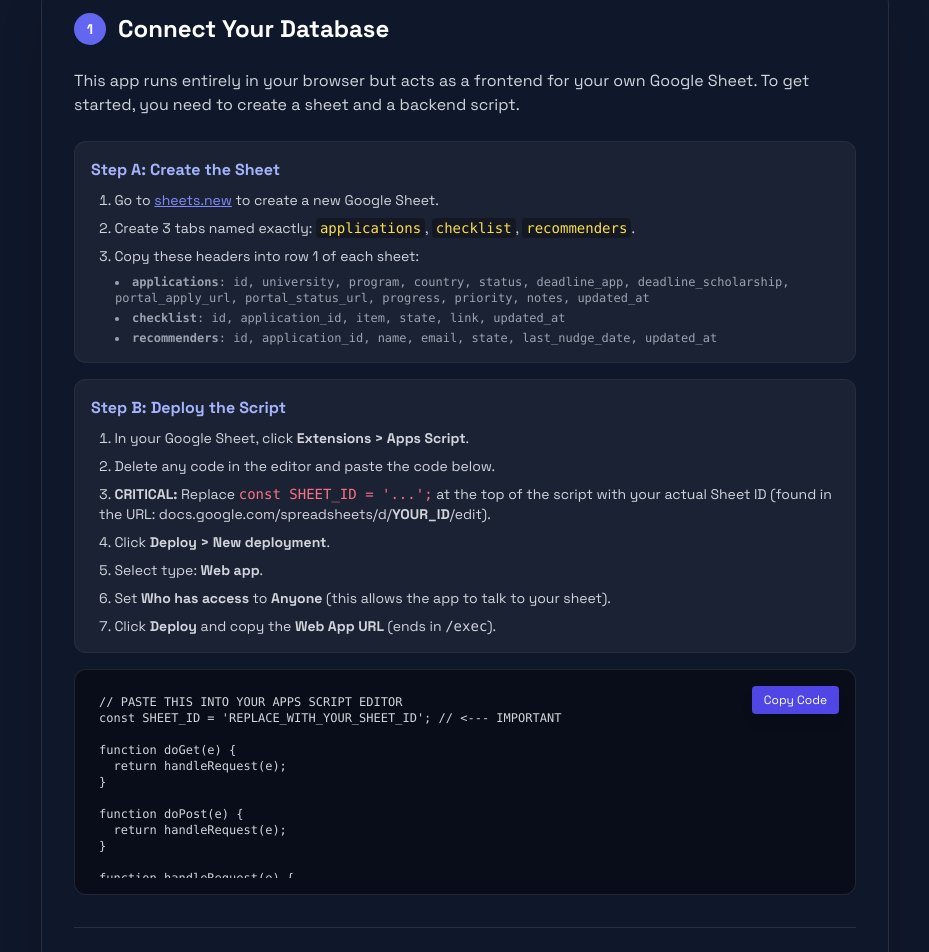
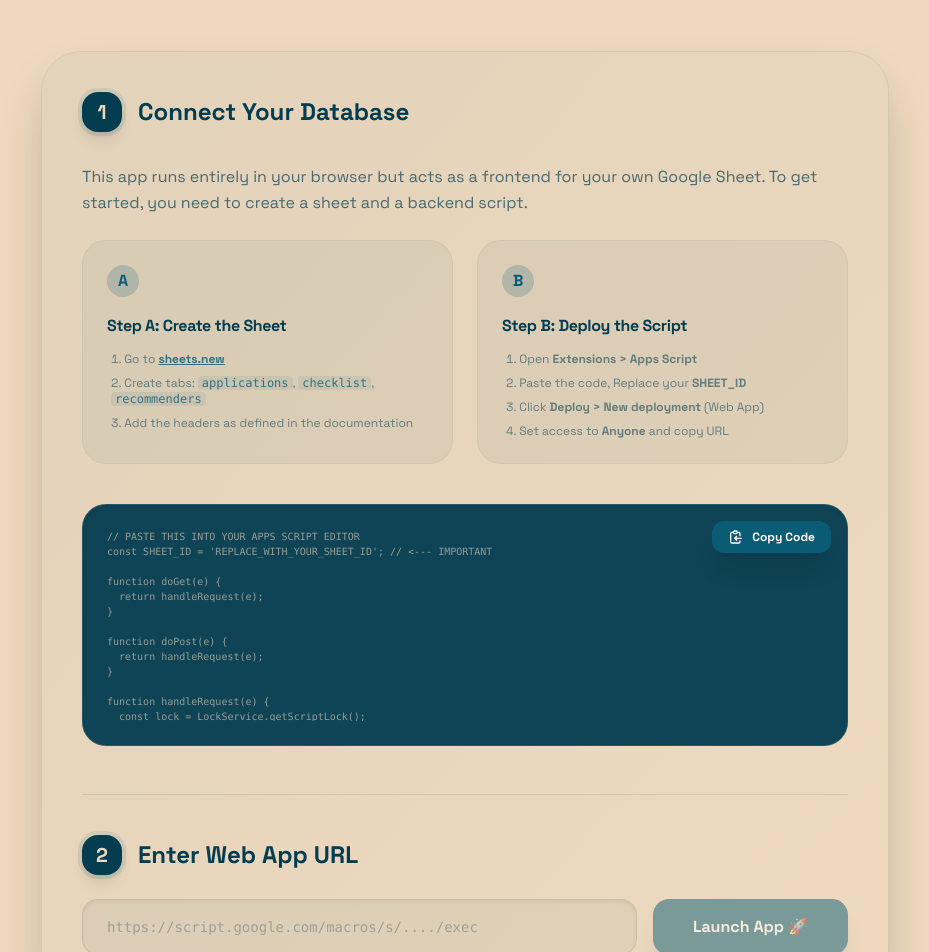
Before and after one commit to azizjail2003/applications-tracker, a Nuxt app: page /setup in a window 1280 px wide. Shown: the part 208-1160 px from the top of the page, without its empty margins (175-1104 px from the left). Built offline with nearby package versions, Linux system fonts and the light colour scheme.

Commit message:
Redesign setup page and fix application save redirect

```diff
--- a/pages/applications/[id].vue
+++ b/pages/applications/[id].vue
@@ -166,8 +166,6 @@ const save = async () => {
         recalculateProgress(appId);
         // Save
         await upsertApplication(app.value);
-        // Redirect
-        router.push('/applications');
     }
 };
 
--- a/pages/setup.vue
+++ b/pages/setup.vue
@@ -1,82 +1,94 @@
 <template>
-  <div class="min-h-screen bg-slate-900 text-white font-sans selection:bg-indigo-500 selection:text-white pb-20">
+  <div class="min-h-screen bg-brand-light dark:bg-brand-dark font-sans text-brand-dark dark:text-brand-light transition-colors duration-300">
     <div class="container mx-auto px-6 py-12 max-w-4xl">
-        <div class="text-center mb-12 animate-float">
-           <h1 class="text-5xl font-bold mb-4 bg-clip-text text-transparent bg-gradient-to-r from-indigo-400 via-purple-400 to-pink-400">Welcome to MSc Tracker</h1>
-           <p class="text-xl text-indigo-200">Your personal command center for grad school applications.</p>
+      <!-- Header -->
+      <div class="text-center mb-16 space-y-4">
+        <div class="inline-block px-4 py-1.5 rounded-full bg-brand-teal/10 text-brand-teal text-xs font-bold uppercase tracking-widest mb-2 border border-brand-teal/20">
+          {{ t('setup.title') }}
+        </div>
+        <h1 class="text-5xl font-extrabold tracking-tight text-brand-dark dark:text-brand-light">
+          Welcome to <span class="text-brand-teal uppercase">MSc</span> Tracker
+        </h1>
+        <p class="text-lg text-brand-dark/60 dark:text-brand-light/60 max-w-2xl mx-auto leading-relaxed">
+          {{ t('setup.subtitle') }}
+        </p>
       </div>
 
-        <div class="glass p-8 rounded-3xl shadow-2xl border border-white/10 mb-12">
-            <h2 class="text-2xl font-bold mb-6 flex items-center gap-3">
-               <span class="w-8 h-8 rounded-full bg-indigo-500 flex items-center justify-center text-sm">1</span>
-               Connect Your Database
+      <!-- Main Config Glass Card -->
+      <div class="glass p-10 rounded-[2.5rem] shadow-2xl border border-brand-dark/10 dark:border-brand-light/10 mb-12 relative overflow-hidden">
+        <div class="absolute inset-0 bg-gradient-to-br from-brand-teal/5 to-transparent pointer-events-none"></div>
+
+        <div class="relative z-10">
+          <h2 class="text-2xl font-bold mb-8 flex items-center gap-4">
+            <span class="w-10 h-10 rounded-2xl bg-brand-dark dark:bg-brand-teal flex items-center justify-center text-brand-light text-xl shadow-lg ring-4 ring-brand-teal/10">1</span>
+            {{ t('setup.connect_db') }}
           </h2>
 
-            <p class="text-gray-300 mb-6">
-               This app runs entirely in your browser but acts as a frontend for your own Google Sheet.
-               To get started, you need to create a sheet and a backend script.
-            </p>
+          <div class="space-y-6 text-brand-dark/70 dark:text-brand-light/70 leading-relaxed mb-10">
+            <p>{{ t('setup.desc') }}</p>
 
-            <div class="space-y-4 mb-8">
-               <div class="bg-white/5 rounded-xl p-4 border border-white/5">
-                  <h3 class="font-bold text-indigo-300 mb-2">Step A: Create the Sheet</h3>
-                  <ol class="list-decimal list-inside text-sm text-gray-300 space-y-2 ml-2">
-                     <li>Go to <a href="https://sheets.new" target="_blank" class="text-indigo-400 underline hover:text-white">sheets.new</a> to create a new Google Sheet.</li>
-                     <li>Create 3 tabs named exactly: <code class="bg-black/30 px-1 py-0.5 rounded text-yellow-300">applications</code>, <code class="bg-black/30 px-1 py-0.5 rounded text-yellow-300">checklist</code>, <code class="bg-black/30 px-1 py-0.5 rounded text-yellow-300">recommenders</code>.</li>
-                     <li>
-                        Copy these headers into row 1 of each sheet:
-                        <ul class="list-disc list-inside mt-2 ml-4 space-y-1 text-xs text-gray-400 font-mono">
-                           <li><strong>applications</strong>: id, university, program, country, status, deadline_app, deadline_scholarship, portal_apply_url, portal_status_url, progress, priority, notes, updated_at</li>
-                           <li><strong>checklist</strong>: id, application_id, item, state, link, updated_at</li>
-                           <li><strong>recommenders</strong>: id, application_id, name, email, state, last_nudge_date, updated_at</li>
-                        </ul>
-                     </li>
+            <div class="grid grid-cols-1 md:grid-cols-2 gap-6 mt-8">
+              <!-- Step A -->
+              <div class="group p-6 rounded-3xl bg-brand-dark/5 dark:bg-brand-light/5 border border-brand-dark/5 dark:border-brand-light/5 hover:border-brand-teal/30 transition-all duration-300">
+                <div class="w-8 h-8 rounded-full bg-brand-teal/20 flex items-center justify-center mb-4 text-brand-teal group-hover:scale-110 transition-transform font-bold">A</div>
+                <h3 class="font-bold text-brand-dark dark:text-brand-light mb-3 tracking-tight">{{ t('setup.step_a') }}</h3>
+                <ol class="text-xs space-y-2 opacity-80 list-decimal list-inside pl-1">
+                  <li>Go to <a href="https://sheets.new" target="_blank" class="text-brand-teal font-bold underline">sheets.new</a></li>
+                  <li>Create tabs: <code class="bg-brand-teal/10 px-1 rounded text-brand-teal">applications</code>, <code class="bg-brand-teal/10 px-1 rounded text-brand-teal">checklist</code>, <code class="bg-brand-teal/10 px-1 rounded text-brand-teal">recommenders</code></li>
+                  <li>Add the headers as defined in the documentation</li>
                 </ol>
               </div>
 
-               <div class="bg-white/5 rounded-xl p-4 border border-white/5">
-                  <h3 class="font-bold text-indigo-300 mb-2">Step B: Deploy the Script</h3>
-                  <ol class="list-decimal list-inside text-sm text-gray-300 space-y-2 ml-2">
-                     <li>In your Google Sheet, click <strong>Extensions > Apps Script</strong>.</li>
-                     <li>Delete any code in the editor and paste the code below.</li>
-                     <li>
-                        <strong>CRITICAL:</strong> Replace <code class="text-rose-400">const SHEET_ID = '...';</code> at the top of the script with your actual Sheet ID (found in the URL: docs.google.com/spreadsheets/d/<strong>YOUR_ID</strong>/edit).
-                     </li>
-                     <li>Click <strong>Deploy > New deployment</strong>.</li>
-                     <li>Select type: <strong>Web app</strong>.</li>
-                     <li>Set <strong>Who has access</strong> to <strong>Anyone</strong> (this allows the app to talk to your sheet).</li>
-                     <li>Click <strong>Deploy</strong> and copy the <strong>Web App URL</strong> (ends in <code>/exec</code>).</li>
+              <!-- Step B -->
+              <div class="group p-6 rounded-3xl bg-brand-dark/5 dark:bg-brand-light/5 border border-brand-dark/5 dark:border-brand-light/5 hover:border-brand-teal/30 transition-all duration-300">
+                <div class="w-8 h-8 rounded-full bg-brand-teal/20 flex items-center justify-center mb-4 text-brand-teal group-hover:scale-110 transition-transform font-bold">B</div>
+                <h3 class="font-bold text-brand-dark dark:text-brand-light mb-3 tracking-tight">{{ t('setup.step_b') }}</h3>
+                <ol class="text-xs space-y-2 opacity-80 list-decimal list-inside pl-1">
+                  <li>Open <strong>Extensions > Apps Script</strong></li>
+                  <li>Paste the code, Replace your <strong>SHEET_ID</strong></li>
+                  <li>Click <strong>Deploy > New deployment</strong> (Web App)</li>
+                  <li>Set access to <strong>Anyone</strong> and copy URL</li>
                 </ol>
               </div>
-
-               <div class="bg-black/40 rounded-xl p-4 border border-white/10 relative group">
-                  <button @click="copyCode" class="absolute top-4 right-4 text-xs bg-indigo-600 hover:bg-indigo-500 text-white px-3 py-1.5 rounded transition-colors shadow-lg">
-                     {{ copied ? 'Copied!' : 'Copy Code' }}
-                  </button>
-                  <pre class="text-xs text-gray-300 font-mono overflow-x-auto h-48 scrollbar-thin scrollbar-thumb-indigo-500/50 scrollbar-track-transparent p-2">{{ backendCode }}</pre>
             </div>
           </div>
 
-            <div class="border-t border-white/10 pt-8">
-               <h2 class="text-2xl font-bold mb-4 flex items-center gap-3">
-                  <span class="w-8 h-8 rounded-full bg-purple-500 flex items-center justify-center text-sm">2</span>
-                  Enter Web App URL
+          <!-- Code Box -->
+          <div class="bg-brand-dark/95 dark:bg-brand-dark rounded-3xl p-6 border border-white/10 relative group mb-12 shadow-inner overflow-hidden">
+            <div class="absolute inset-0 bg-gradient-to-tr from-brand-teal/10 to-transparent opacity-50"></div>
+            <button @click="copyCode" class="absolute top-4 right-4 z-20 flex items-center gap-2 bg-brand-teal hover:bg-white hover:text-brand-dark text-white px-4 py-2 rounded-xl text-xs font-bold transition-all shadow-xl active:scale-95 group-hover:ring-4 ring-brand-teal/20">
+               <svg v-if="!copied" class="w-4 h-4" fill="none" viewBox="0 0 24 24" stroke="currentColor"><path stroke-linecap="round" stroke-linejoin="round" stroke-width="2" d="M8 5H6a2 2 0 00-2 2v12a2 2 0 002 2h10a2 2 0 002-2v-1M8 5a2 2 0 002 2h2a2 2 0 002-2M8 5a2 2 0 012-2h2a2 2 0 012 2m0 0h2a2 2 0 012 2v3m2 4H10m0 0l3-3m-3 3l3 3" /></svg>
+               <svg v-else class="w-4 h-4" fill="none" viewBox="0 0 24 24" stroke="currentColor"><path stroke-linecap="round" stroke-linejoin="round" stroke-width="2" d="M5 13l4 4L19 7" /></svg>
+               {{ copied ? 'Copied!' : 'Copy Code' }}
+            </button>
+            <pre class="relative z-10 text-[10px] text-brand-light/60 font-mono overflow-x-auto h-48 scrollbar-thin scrollbar-thumb-brand-teal/50 scrollbar-track-transparent pr-4">{{ backendCode }}</pre>
+          </div>
+
+          <!-- Final Step: URL Input -->
+          <div class="border-t border-brand-dark/10 dark:border-brand-light/10 pt-10">
+            <h2 class="text-2xl font-bold mb-6 flex items-center gap-4">
+              <span class="w-10 h-10 rounded-2xl bg-brand-dark dark:bg-brand-teal flex items-center justify-center text-brand-light text-xl shadow-lg ring-4 ring-brand-teal/10">2</span>
+              {{ t('setup.enter_url') }}
             </h2>
-               <div class="flex flex-col md:flex-row gap-4">
+            <div class="flex flex-col md:flex-row gap-4 items-stretch">
               <input
                 v-model="apiUrl"
                 placeholder="https://script.google.com/macros/s/..../exec"
-                     class="flex-1 bg-white/5 border border-white/10 rounded-xl px-4 py-3 text-white placeholder-gray-500 focus:ring-2 focus:ring-indigo-500 focus:border-transparent transition-all"
+                class="flex-1 bg-brand-dark/5 dark:bg-brand-light/5 border border-brand-dark/10 dark:border-brand-light/10 rounded-2xl px-6 py-4 text-brand-dark dark:text-brand-light placeholder-brand-dark/30 dark:placeholder-brand-light/30 focus:ring-4 focus:ring-brand-teal/20 focus:border-brand-teal transition-all outline-none text-sm font-mono shadow-inner"
               />
               <button
                 @click="saveAndStart"
                 :disabled="!isValidUrl"
-                     class="px-8 py-3 bg-gradient-to-r from-indigo-500 to-purple-600 text-white font-bold rounded-xl shadow-lg shadow-indigo-500/30 hover:scale-105 active:scale-95 transition-all disabled:opacity-50 disabled:cursor-not-allowed disabled:hover:scale-100"
+                class="px-10 py-4 bg-brand-teal text-white font-bold rounded-2xl shadow-xl shadow-brand-teal/20 hover:bg-brand-dark dark:hover:bg-brand-light dark:hover:text-brand-dark transition-all transform hover:-translate-y-1 active:translate-y-0 disabled:opacity-50 disabled:cursor-not-allowed disabled:hover:translate-y-0 flex items-center justify-center gap-3"
               >
-                     Launch App 🚀
+                <span>{{ t('setup.launch') }}</span>
               </button>
             </div>
-               <p v-if="error" class="text-rose-400 text-sm mt-2">{{ error }}</p>
+            <p v-if="error" class="text-rose-500 text-xs mt-4 pl-2 flex items-center gap-1">
+               <svg class="w-4 h-4" fill="none" viewBox="0 0 24 24" stroke="currentColor"><path stroke-linecap="round" stroke-linejoin="round" stroke-width="2" d="M12 8v4m0 4h.01M21 12a9 9 0 11-18 0 9 9 0 0118 0z" /></svg>
+               {{ error }}
+            </p>
+          </div>
         </div>
       </div>
     </div>
@@ -84,11 +96,17 @@
 </template>
 
 <script setup lang="ts">
+const { t } = useTranslation();
 const config = useRuntimeConfig();
-const apiUrl = ref(config.public.apiBase || '');
+const apiUrl = ref('');
 const copied = ref(false);
 const error = ref('');
 const router = useRouter();
+
+onMounted(() => {
+   // Try to pre-fill from localStorage if available, or fallback to config
+   apiUrl.value = localStorage.getItem('msc_tracker_api_url') || config.public.apiBase || '';
+});
 
 // Validate URL format simply
 const isValidUrl = computed(() => {
```
Lines whose indentation alone changed are shown as unchanged.
